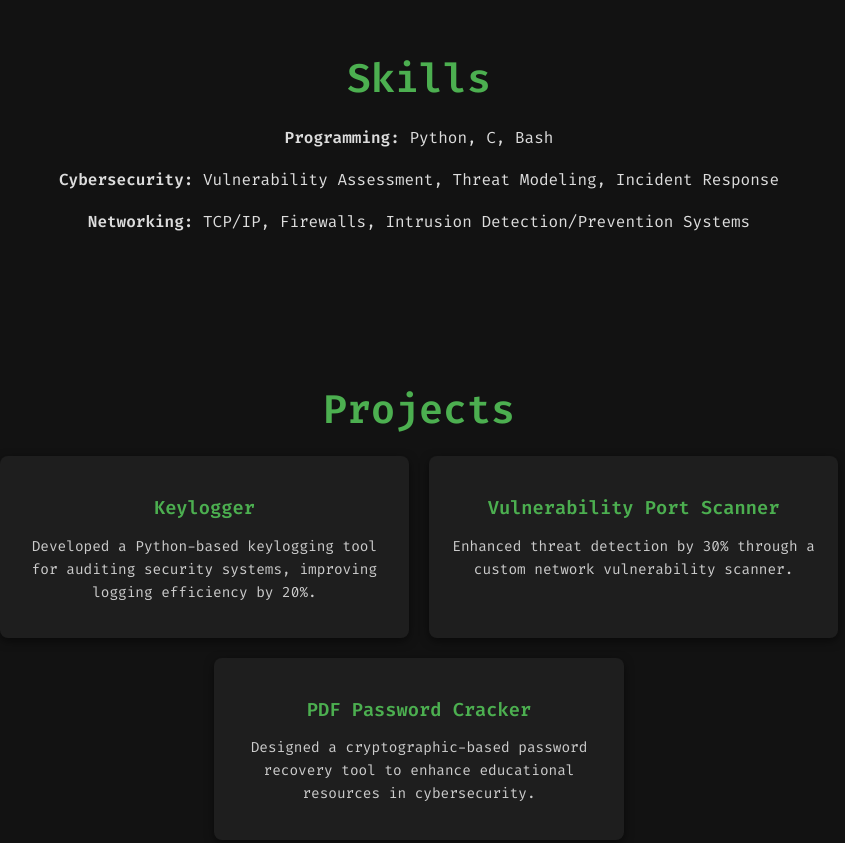
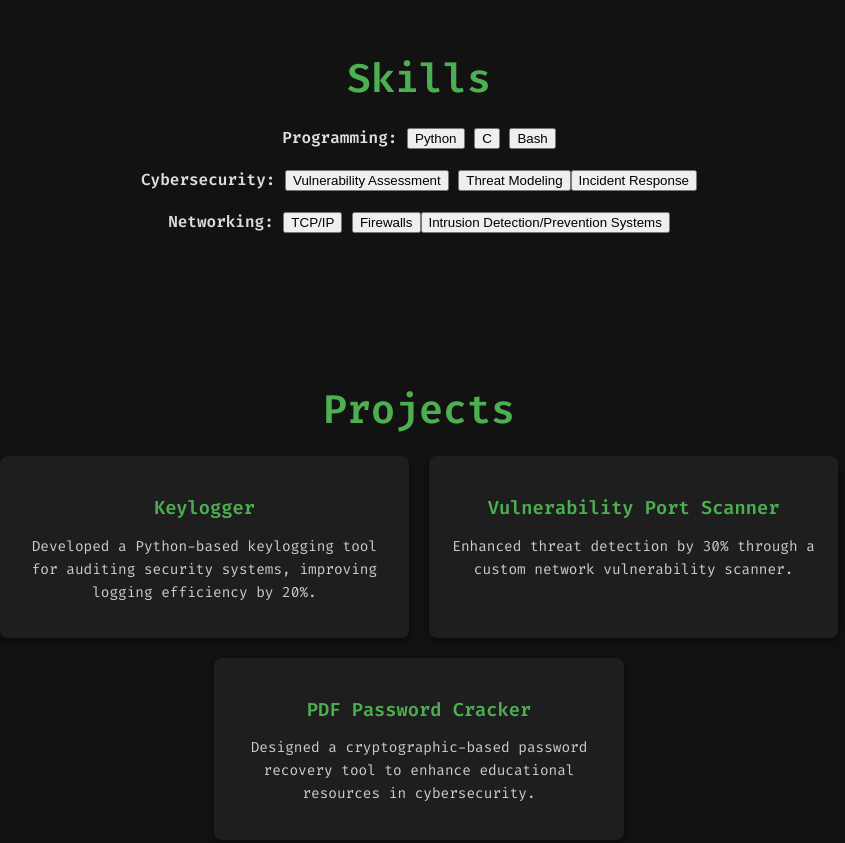
Before and after one commit to AKSA-1/portfolio, a plain HTML site: page index.html in a window 1280 px wide. Shown: the part 780-1623 px from the top of the page, without its empty margins (221-1066 px from the left). Drawn offline with Linux system fonts and the light colour scheme.

Commit message:
Update index.html

```diff
--- a/index.html
+++ b/index.html
@@ -43,9 +43,9 @@
         <section id="skills" class="section">
             <h2>Skills</h2>
             <p>
-                <p><strong>Programming:</strong> Python, C, Bash</p>
-                <p><strong>Cybersecurity:</strong> Vulnerability Assessment, Threat Modeling, Incident Response</p>
-                <p><strong>Networking:</strong> TCP/IP, Firewalls, Intrusion Detection/Prevention Systems</p>
+                <p><strong>Programming:</strong> <button>Python</button> <button>C</button> <button>Bash</button></p>
+                <p><strong>Cybersecurity:</strong> <button>Vulnerability Assessment</button> <button>Threat Modeling</button><button>Incident Response</button> </p>
+                <p><strong>Networking:</strong> <button>TCP/IP</button> <button>Firewalls</button><button>Intrusion Detection/Prevention Systems</button></p>
             </p>
         </section>
 
```
